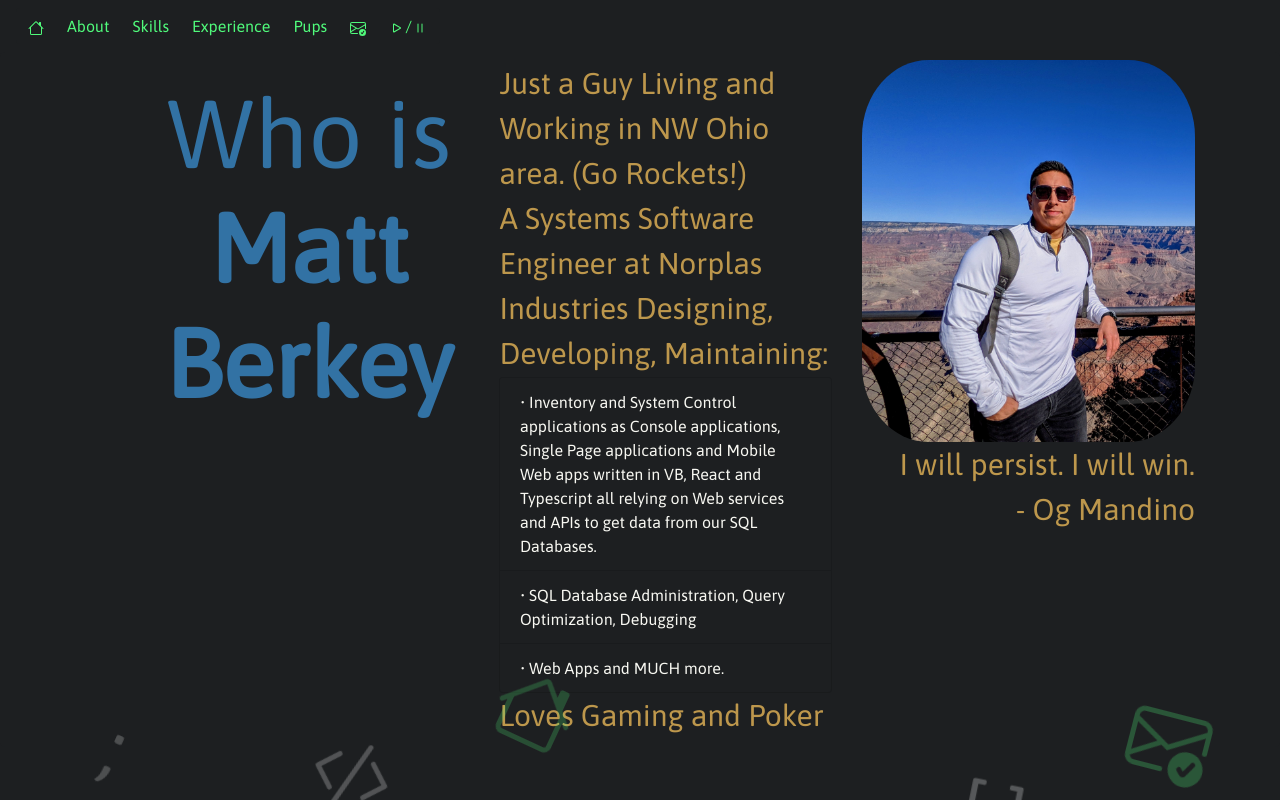
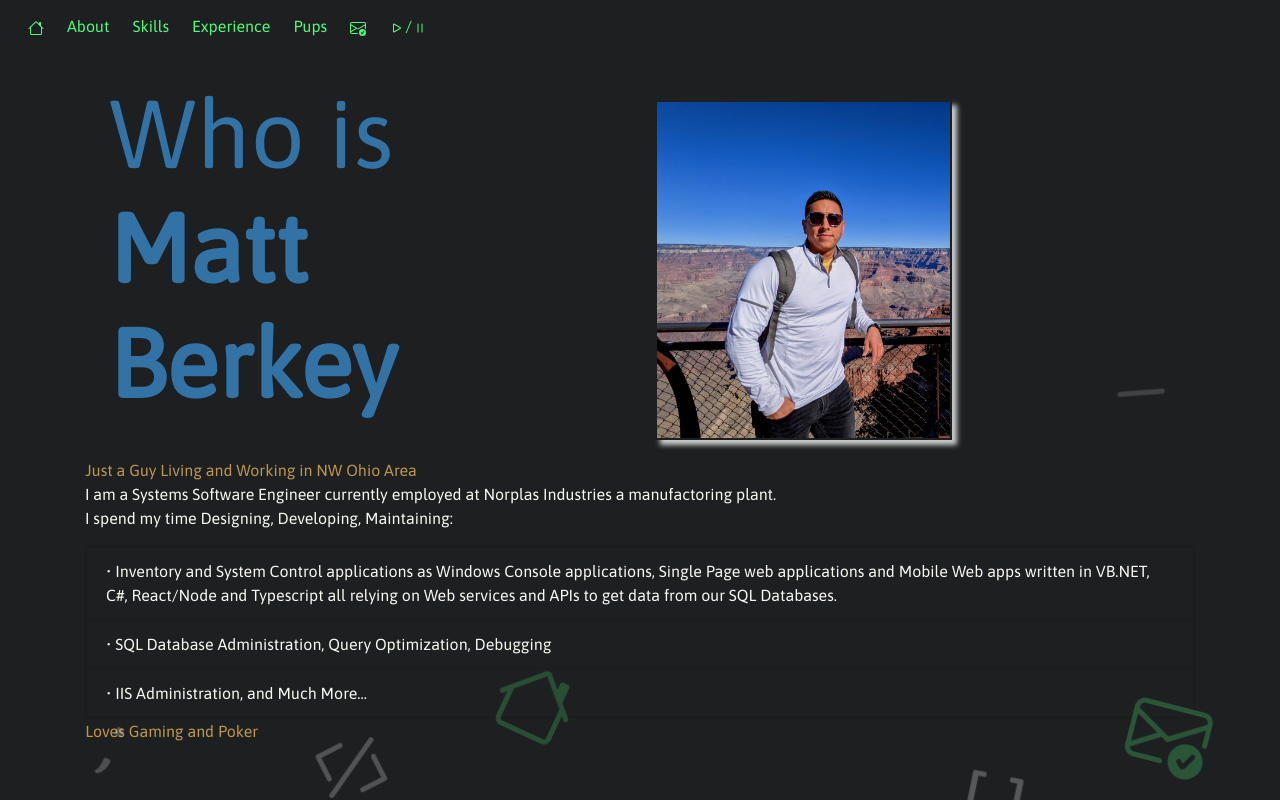
Before and after one commit to mberkey/MB-Portfolio, a React (Create React App) app: page /About in a window 1280 px wide. Shown: the top 800 px of the page. Built offline with nearby package versions, Linux system fonts and the light colour scheme.

Commit message:
looks better

```diff
--- a/src/components/About.js
+++ b/src/components/About.js
@@ -8,36 +8,42 @@ export default class About extends Component {
     render(){
         return(
             <>
-                <div className="jumbotron m-6 p-2 mb-1 fluid rounded-3 text-center">
+
                 <Container>
                     <Row>
                         <Col>
+                            <div className="jumbotron m-6 p-2 mb-1 fluid rounded-3 text-left">
                                 <div className="h-80 p-3 about">
                                     <h2>Who is <b>Matt Berkey</b></h2>
                                 </div>
+                            </div>
                         </Col>
+
                         <Col>
-                                <p className='Dets'>Just a Guy Living and Working in NW Ohio area. (Go Rockets!)  <br/></p>
-                                <p className='Dets'>A Systems Software Engineer at Norplas Industries Designing, Developing, Maintaining: <br/></p>
+                        <br/>
+                        <br/>
+                            <img src={Me} className='img-fluid' id='myPic' alt='...' />
+                        </Col>
+                    </Row>
+                    <Row>
+                        <Col>
+                            <p className='Dets'>Just a Guy Living and Working in NW Ohio Area <br/></p>
+                            <p>I am a Systems Software Engineer currently employed at Norplas Industries a manufactoring plant.
+                            <br/>I spend my time Designing, Developing, Maintaining: <br/></p>
 
 
                                 <ListGroup id='listAbout'>
-                                        <ListGroup.Item style={listGroupColor}>•	Inventory and System Control applications as Console applications, Single Page applications and Mobile Web apps written in VB, React and Typescript all relying on Web services and APIs to get data from our SQL Databases.</ListGroup.Item>
+                                    <ListGroup.Item style={listGroupColor}>•	Inventory and System Control applications as Windows Console applications, Single Page web applications and Mobile Web apps written in VB.NET, C#, React/Node and Typescript all relying on Web services and APIs to get data from our SQL Databases.</ListGroup.Item>
                                     <ListGroup.Item style={listGroupColor}>•	SQL Database Administration, Query Optimization, Debugging </ListGroup.Item>
-                                        <ListGroup.Item style={listGroupColor}>•	Web Apps and MUCH more.</ListGroup.Item>
+                                    <ListGroup.Item style={listGroupColor}>•	IIS Administration, and Much More... </ListGroup.Item>
                                 </ListGroup>
 
 
                             <p className='Dets'>Loves Gaming and Poker</p>
                         </Col>
-                            <Col>
-                                <img src={Me} className='img-fluid' id='myPic' alt='...' />
-                                <br/>
-                                <p className='ogQuote'>I will persist. I will win. <br/> - Og Mandino</p>
-                            </Col>
                     </Row>
                 </Container>
-                </div>
+
             </>
         )
     }
--- a/src/components/Doggo.js
+++ b/src/components/Doggo.js
@@ -16,7 +16,7 @@ export default class Doggos extends Component {
                                 <h2>Meet the <b>pack</b></h2>
                             </Col>
 
-                            <Col >
+                            <Col>
                                 <p className='Dets'>Sterling, Scarlette & Sasha</p>
                                 <Carousel controls={false} >
                                 <Carousel.Item>
--- a/src/components/Hello.js
+++ b/src/components/Hello.js
@@ -4,13 +4,14 @@ export default class Hello extends Component {
     render(){
            return(
             <>
-                <div className="jumbotron m-9 p-5 mb-4 fluid text-align-right">
+                <div className="jumbotron p-5 mb-4 fluid text-align-right">
                     <div className="col-md-12">
-                        <div className="h-50 p-5 text-left hello">
+                        <div className="h-50 text-left hello">
                          <h1>Hey, I'm <b>Matt</b></h1>
-                         <p>Systems Software Engineer <br /> Blockchain Enthusiast <br />Doggo Dad </p>
-                         <br />
-                         <br />
+                         <p>Systems Software Engineer
+                            <br />Doggo Dad
+                            <br />The Go-To Guy
+                         </p>
                          <br />
                          <br />
                          <p><i>“Any fool can write code that a computer can understand.<br /> Good programmers write code that humans can understand.”<br /></i> - Martin Fowler.</p>
--- a/src/components/Skills.js
+++ b/src/components/Skills.js
@@ -13,11 +13,11 @@ const Skills =()=> {
     };
         return(
             <>
-                <div className="jumbotron m-6 p-2 mb-1 fluid text-start">
+                <div className="jumbotron m-1 p-1 mb-1 fluid text-start">
                     <Container>
                         <Row>
                             <Col >
-                                <div className="h-80 p-3" >
+                                <div className="h-80 p-3 skillz" >
                                     <h2>What technical <b>skills</b> does he have?</h2>
                                 </div>
                             </Col>
@@ -26,7 +26,7 @@ const Skills =()=> {
                                     <p id='skills'>Not To Brag But Here's A Few<br/></p>
                                 </Row>
                                 <Row>
-                                    <Col>
+                                    <Col className='carousel-col'>
                                         <Carousel activeIndex={index} onSelect={handleSelect} controls={true} nextIcon={<></>}>
                                             <CarouselItem>
                                             Modern Front End solutions like <span style={popSkills}><b>React</b></span>, <span style={popSkills}><b>Typescript</b></span>, <span style={popSkills}><b>JavaScript.</b></span>
@@ -58,10 +58,10 @@ const Skills =()=> {
                                         </Carousel>
                                         </Col>
                                     </Row>
-
                                     <Row>
-                                        <p id='blurb'>A great developers true value lies in being able to understand the subject matter at hand<br/> and provide a technical expertise to bring ideas to fruition in an elegant and efficient manner.</p>
-
+                                        <p id='blurb'>
+                                            A great developers true value lies in being able to understand the subject matter at hand<br/> and provide a technical expertise to bring ideas to fruition in an elegant and efficient manner.
+                                        </p>
                                 </Row>
                             </Col>
                         </Row>
--- a/src/css/background.css
+++ b/src/css/background.css
@@ -27,6 +27,10 @@ li{
 
 .floaty :hover{
   color: #ff79c6 !important;
+}
+
+.a #floaty{
+    opacity: .3 !important;
 }
 
 li.floaty:hover{
@@ -141,7 +145,19 @@ li:nth-child(14){
     animation-duration: 3s;
 }
 
+@media only screen and (min-width: 600px)  {
+    .img-fluid{
+        max-width: 55% !important;
+    }
+}
 
+.img-fluid{
+        border:2px solid #1D1F21;
+        box-shadow: 5px 5px 5px #1D1F21;
+        -moz-box-shadow: 5px 5px 5px #ccc;
+        -webkit-box-shadow: 5px 5px 5px #ccc;
+        -khtml-box-shadow: 5px 5px 5px #ccc;
+}
 
 @keyframes animate {
 
--- a/src/css/index.css
+++ b/src/css/index.css
@@ -63,10 +63,6 @@ body {
     font-size: 40px;
   }
 
-  .jumbotron .about p{
-    font-size: 30px;
-  }
-
   .carousel {
     width:25em;
     height:20em;
@@ -93,13 +89,10 @@ body {
 }
 
 .jumbotron .about p{
+  font-size: 30px;
   color: #bd974c !important;
   margin: .02em;
   text-align: start;
-}
-
-.jumbotron .about {
-  margin-left: 4em;
 }
 
 .jumbotron .experience p{
@@ -119,18 +112,29 @@ body {
   text-align: start;
 }
 
+.p-3{
+  padding: 0 !important;
+}
+
 #blurb{
   color: #bd974c !important;
   text-align: start;
-}
-
-img{
-  border-radius: 20%;
+  font-size: medium;
+  font-style: italic;
 }
 
 #listAbout{
   text-align: left;
 }
+
+.carousel-col{
+  height: 26vh;
+}
+
+#img-fluid{
+  height:38vh;
+}
+
 
 .Dets {
   color: #bd974c !important;
@@ -192,15 +196,9 @@ nav :hover{
   font-size: 1.5em;
 }
 
-#myPic {
-  height: auto;
-  width: auto;
-}
-
 .contact {
   color: #ff5555;
 }
-
 
 .App {
   text-align: center;
```
Lines whose indentation alone changed are shown as unchanged.
